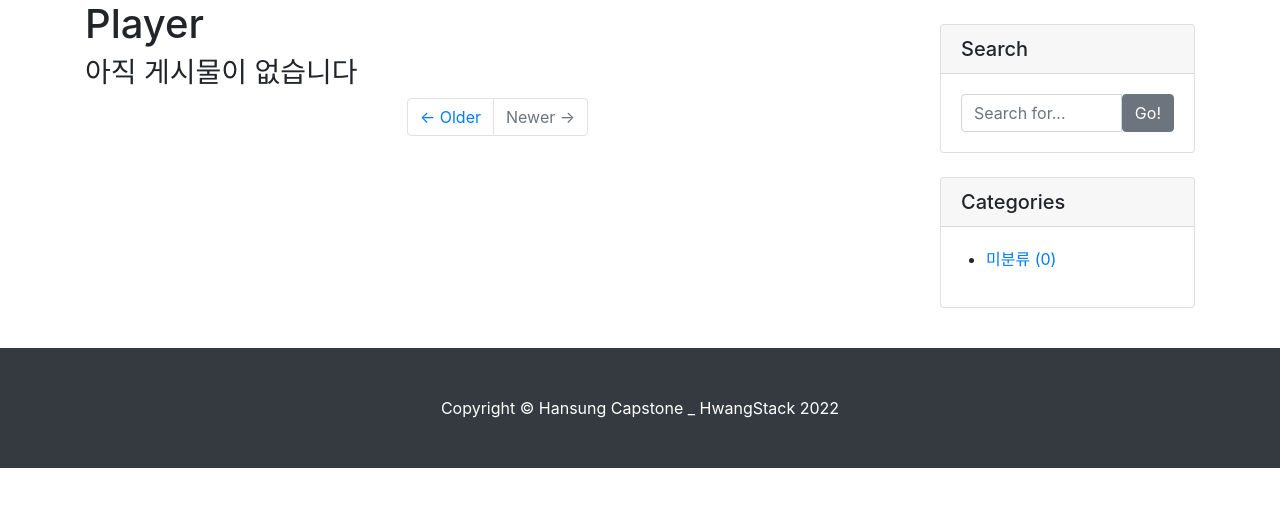
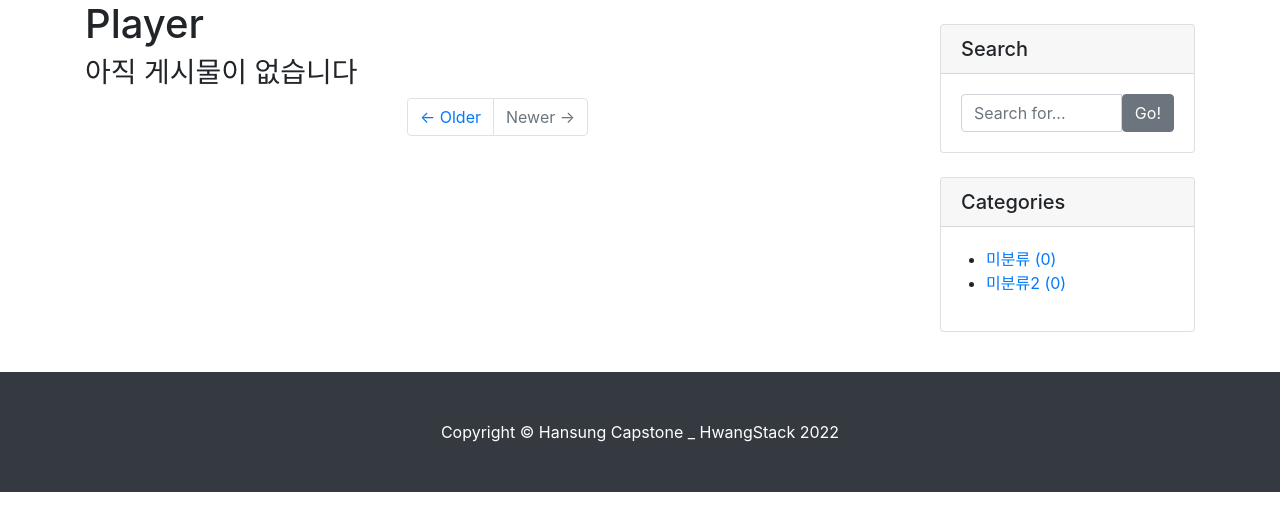
Before and after one commit to haneul5/Capstone_frontend, a Django app: page /player/ in a window 1280 px wide. Shown: the part 72-603 px from the top of the page. Run offline with Django 3.2, Linux system fonts and the light colour scheme; data that the repository does not hold is empty; parts of the project's set-up code (start-up, migrations or seed data) failed here and were passed over; some libraries are stand-ins or nearby versions.

Commit message:
sunyoungeee33s

```diff
--- a/player/templates/player/base.html
+++ b/player/templates/player/base.html
@@ -48,6 +48,9 @@
                                 <li>
                                     <a href="/player/category/no_category/">미분류 ({{no_category_post_count }})</a>
                                 </li>
+                                <li>
+                                    <a href="/player/category/no_category/">미분류2 ({{no_category_post_count }})</a>
+                                </li>
                             </ul>
                         </div>
                     </div>
```
